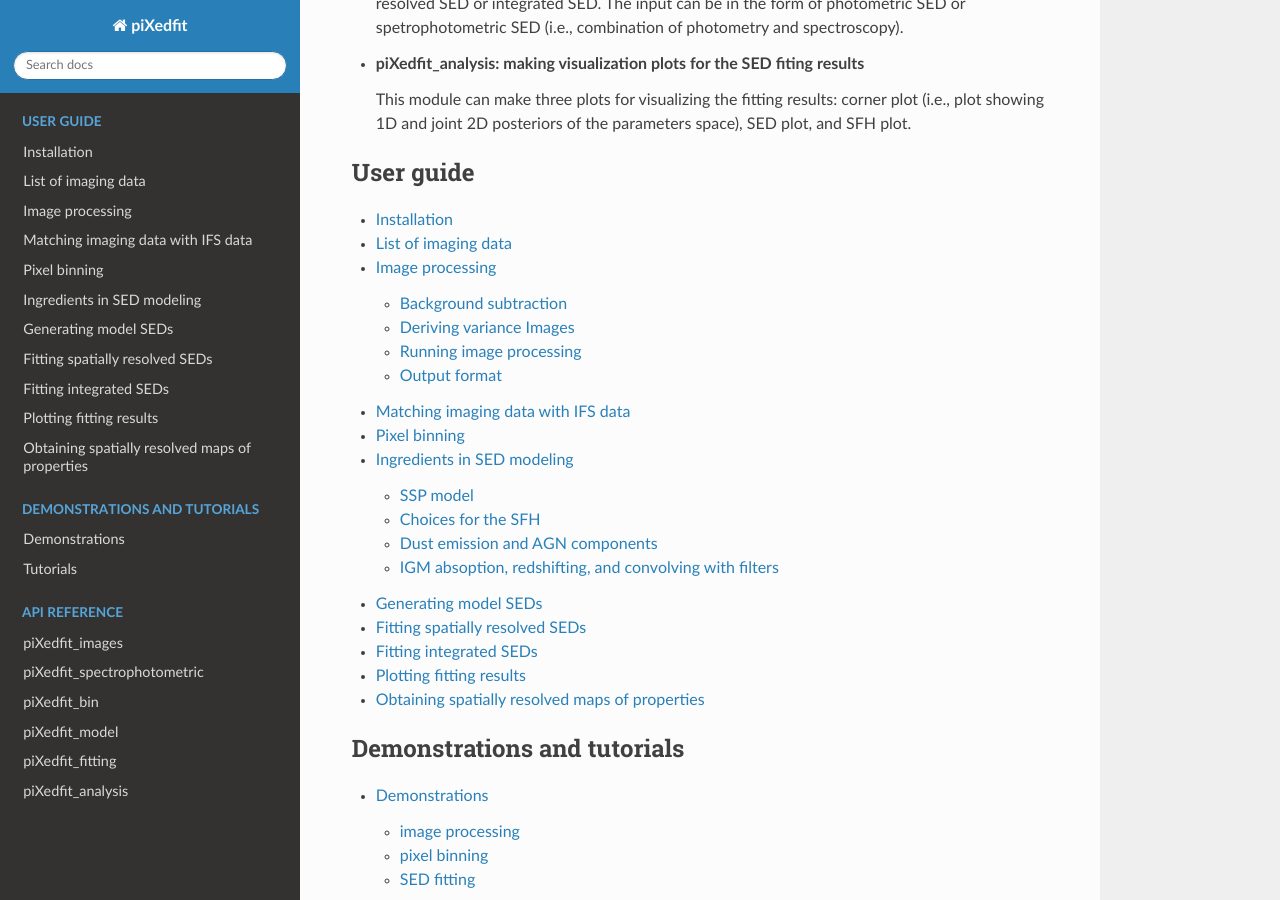
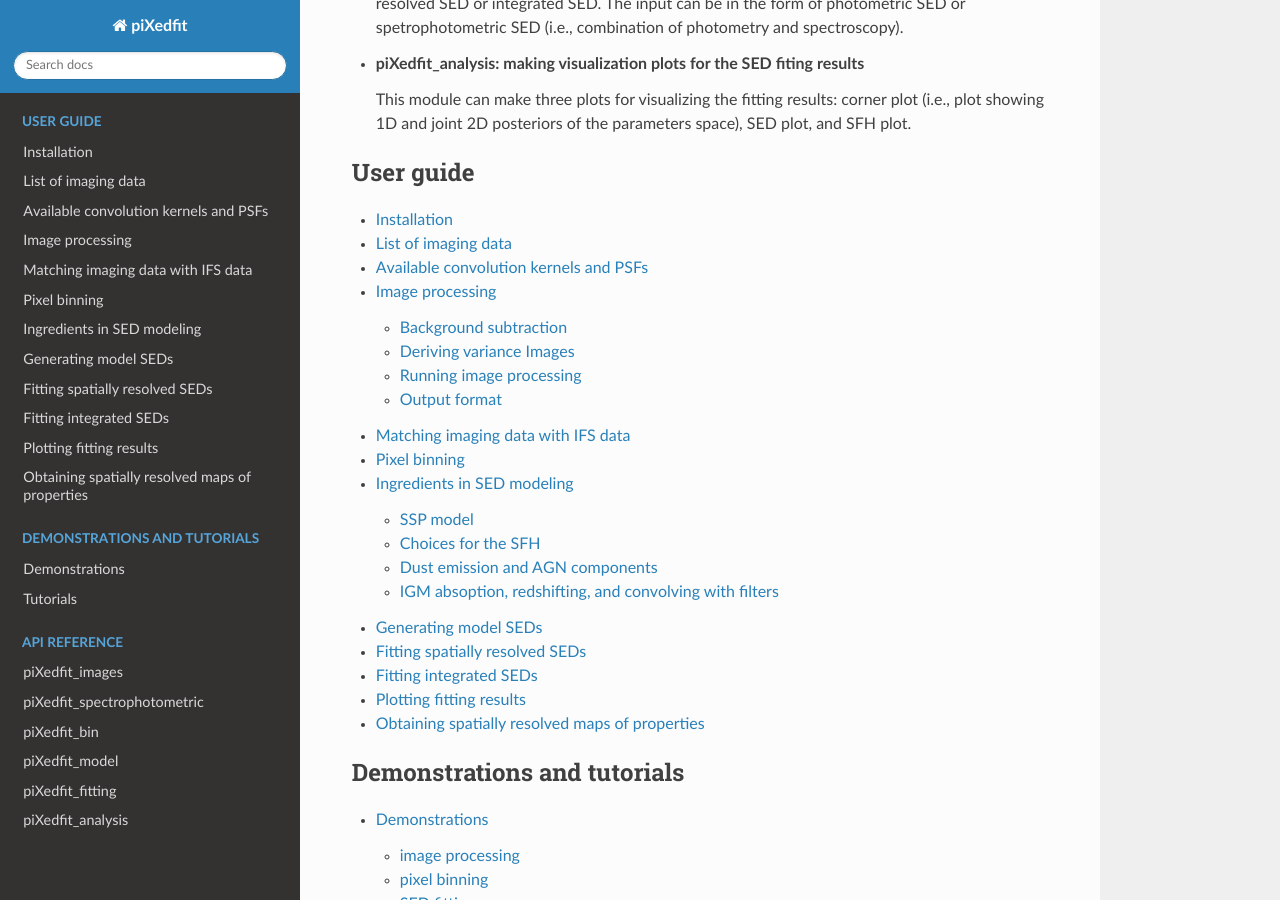
Before and after one commit to aabdurrouf/piXedfit, a Sphinx documentation site: the page built from docs/source/index.rst, in a window 1280 px wide and 900 px high, scrolled down 2693 px. Built offline with Sphinx 7.4.7 and the Read the Docs theme 2.0.0, drawn with Linux system fonts in a browser that asks for light colours.

Commit message:
Update index.rst

```diff
--- a/docs/source/index.rst
+++ b/docs/source/index.rst
@@ -62,6 +62,7 @@
 
    install
    list_imaging_data
+   list_kernels_psf
    image_pros
    image_ifs_match
    pixel_binning
```
